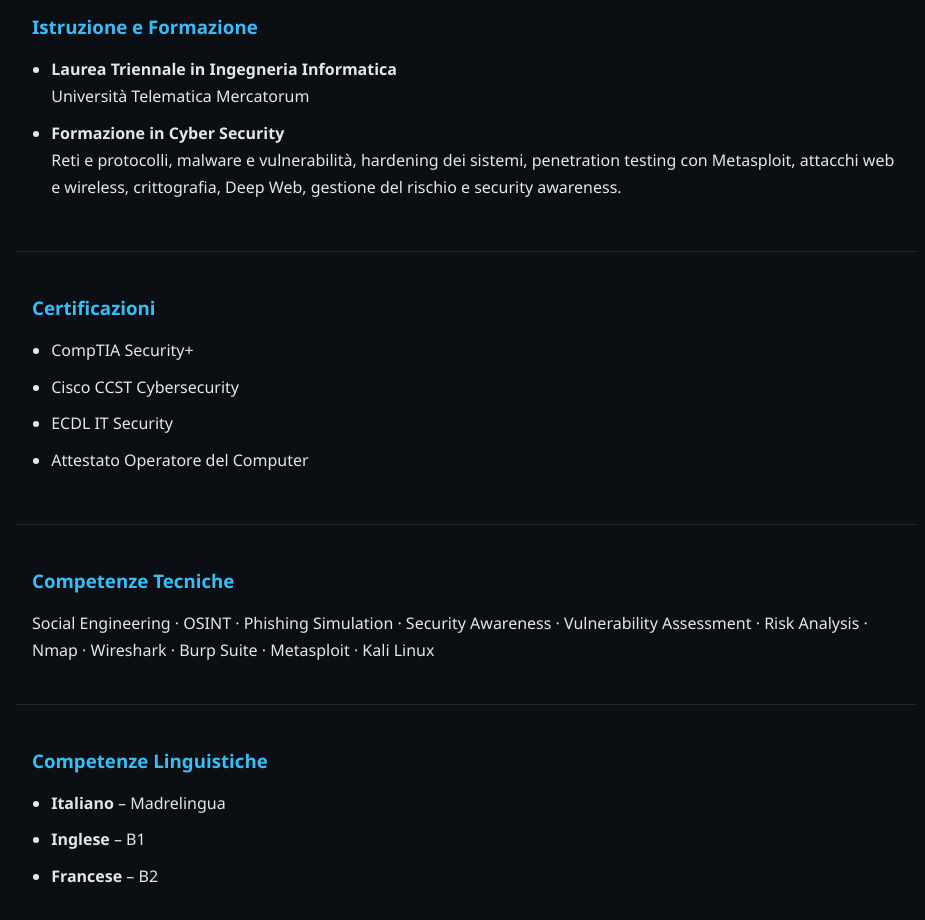
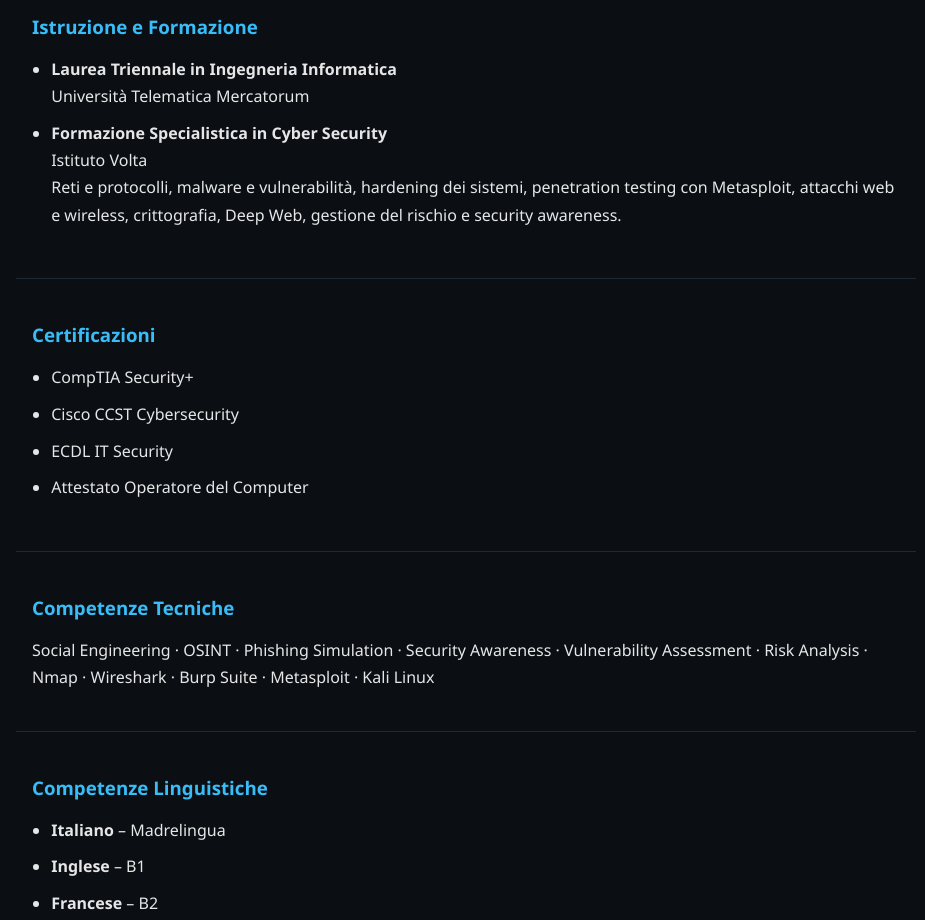
Before and after one commit to nimeo1988/fabio.falzarano.github.io, a plain HTML site: page index.html in a window 1280 px wide. Shown: the part 1080-2000 px from the top of the page, without its empty margins (174-1099 px from the left). Drawn offline with Linux system fonts and the light colour scheme.

Commit message:
Update education and training section in index.html

```diff
--- a/index.html
+++ b/index.html
@@ -60,8 +60,10 @@
       <strong>Laurea Triennale in Ingegneria Informatica</strong><br/>
       Università Telematica Mercatorum
     </li>
+
     <li>
-          <strong>Formazione in Cyber Security</strong><br/>
+      <strong>Formazione Specialistica in Cyber Security</strong><br/>
+      Istituto Volta<br/>
       Reti e protocolli, malware e vulnerabilità, hardening dei sistemi,
       penetration testing con Metasploit, attacchi web e wireless,
       crittografia, Deep Web, gestione del rischio e security awareness.
```
Lines whose indentation alone changed are shown as unchanged.
